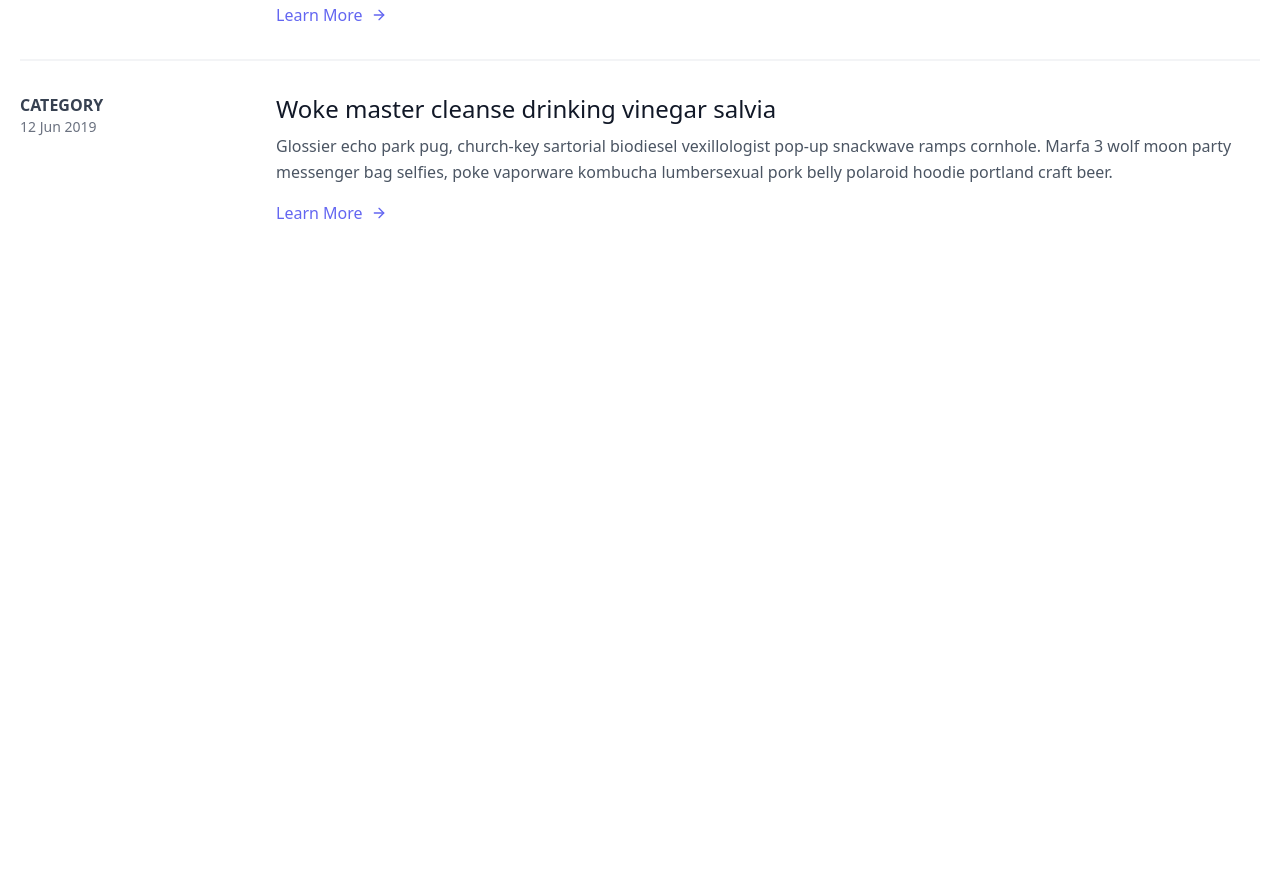
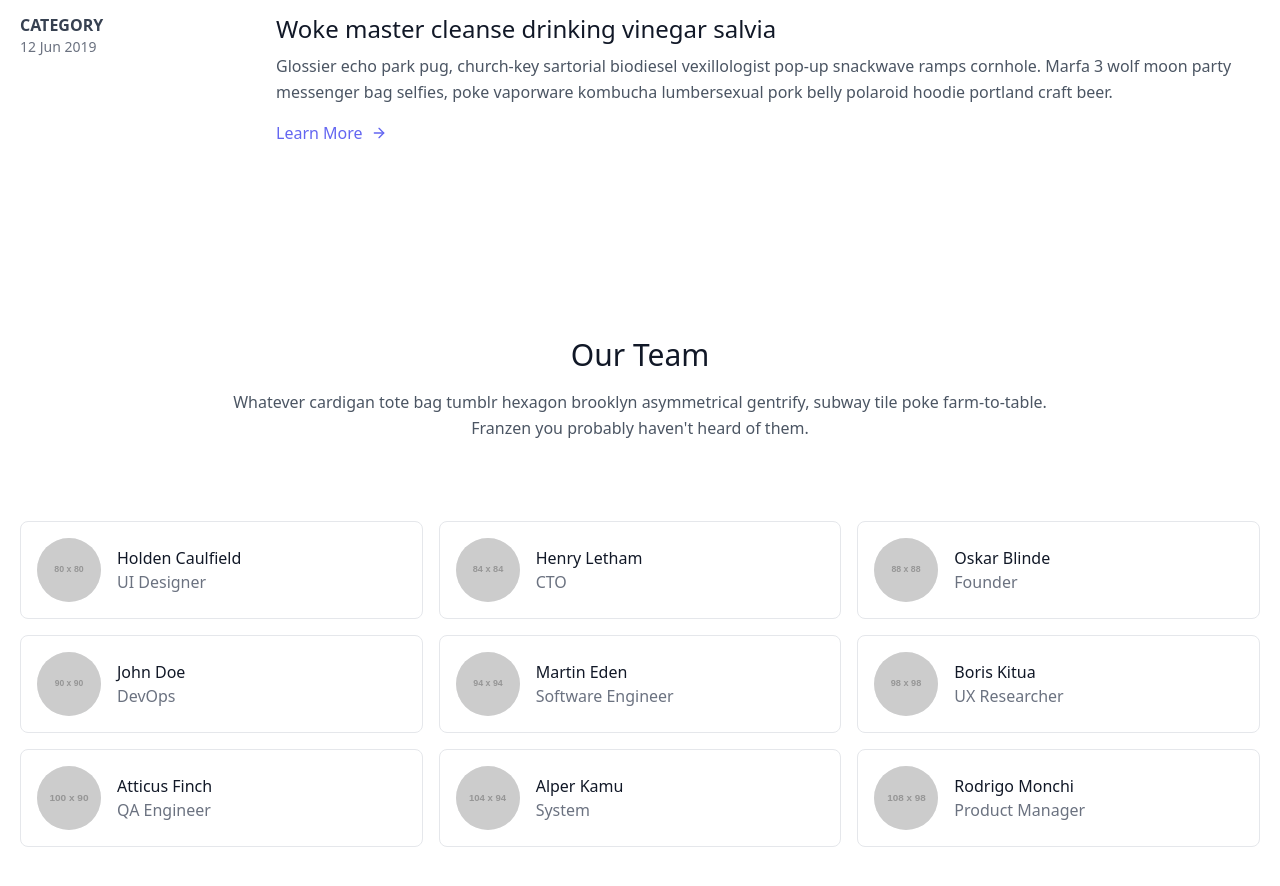
Before and after one commit to dhruvdeepak/SampleWebsite, a plain HTML site: page index.html in a window 1280 px wide. Shown: the part 1302-2188 px from the top of the page. Before the commit the page ends 1623 px from the top, so only its background shows below. Drawn offline with nearby package versions, Linux system fonts and the light colour scheme; placeholder pictures from the web are drawn by us.

Commit message:
Done creating Body: Our Team  of the index.html : C4

```diff
--- a/index.html
+++ b/index.html
@@ -9,31 +9,6 @@
     <title>DevOps - Dev01</title>
 </head>
 <body>
-    <header class="text-gray-600 body-font">
-        <div class="container mx-auto flex flex-wrap p-5 flex-col md:flex-row items-center">
-            <a class="flex title-font font-medium items-center text-gray-900 mb-4 md:mb-0">
-                <svg xmlns="http://www.w3.org/2000/svg" fill="none" stroke="currentColor" stroke-linecap="round"
-                    stroke-linejoin="round" stroke-width="2" class="w-10 h-10 text-white p-2 bg-indigo-500 rounded-full"
-                    viewBox="0 0 24 24">
-                    <path d="M12 2L2 7l10 5 10-5-10-5zM2 17l10 5 10-5M2 12l10 5 10-5"></path>
-                </svg>
-                <span class="ml-3 text-xl">Devlopment + Operations = DevOps</span>
-            </a>
-            <nav class="md:ml-auto md:mr-auto flex flex-wrap items-center text-base justify-center">
-                <a class="mr-5 hover:text-gray-900">Development </a>
-                <a class="mr-5 hover:text-gray-900">Testing </a>
-                <a class="mr-5 hover:text-gray-900">Deployment </a>
-                <a class="mr-5 hover:text-gray-900">Live </a>
-            </nav>
-            <button
-                class="inline-flex items-center bg-gray-100 border-0 py-1 px-3 focus:outline-none hover:bg-gray-200 rounded text-base mt-4 md:mt-0">Button
-                <svg fill="none" stroke="currentColor" stroke-linecap="round" stroke-linejoin="round" stroke-width="2"
-                    class="w-4 h-4 ml-1" viewBox="0 0 24 24">
-                    <path d="M5 12h14M12 5l7 7-7 7"></path>
-                </svg>
-            </button>
-        </div>
-    </header>
     <section class="text-gray-600 body-font overflow-hidden">
         <div class="container px-5 py-24 mx-auto">
             <div class="flex flex-col text-center w-full mb-20">
@@ -346,5 +321,119 @@
             </div>
         </div>
     </section>
+
+    <!-- Adding "Our Team" section of the html body -->
+
+    <section class="text-gray-600 body-font">
+        <div class="container px-5 py-24 mx-auto">
+            <div class="flex flex-col text-center w-full mb-20">
+                <h1 class="sm:text-3xl text-2xl font-medium title-font mb-4 text-gray-900">Our Team</h1>
+                <p class="lg:w-2/3 mx-auto leading-relaxed text-base">Whatever cardigan tote bag tumblr hexagon brooklyn
+                    asymmetrical gentrify, subway tile poke farm-to-table. Franzen you probably haven't heard of them.
+                </p>
+            </div>
+            <div class="flex flex-wrap -m-2">
+                <div class="p-2 lg:w-1/3 md:w-1/2 w-full">
+                    <div class="h-full flex items-center border-gray-200 border p-4 rounded-lg">
+                        <img alt="team"
+                            class="w-16 h-16 bg-gray-100 object-cover object-center flex-shrink-0 rounded-full mr-4"
+                            src="https://dummyimage.com/80x80">
+                        <div class="flex-grow">
+                            <h2 class="text-gray-900 title-font font-medium">Holden Caulfield</h2>
+                            <p class="text-gray-500">UI Designer</p>
+                        </div>
+                    </div>
+                </div>
+                <div class="p-2 lg:w-1/3 md:w-1/2 w-full">
+                    <div class="h-full flex items-center border-gray-200 border p-4 rounded-lg">
+                        <img alt="team"
+                            class="w-16 h-16 bg-gray-100 object-cover object-center flex-shrink-0 rounded-full mr-4"
+                            src="https://dummyimage.com/84x84">
+                        <div class="flex-grow">
+                            <h2 class="text-gray-900 title-font font-medium">Henry Letham</h2>
+                            <p class="text-gray-500">CTO</p>
+                        </div>
+                    </div>
+                </div>
+                <div class="p-2 lg:w-1/3 md:w-1/2 w-full">
+                    <div class="h-full flex items-center border-gray-200 border p-4 rounded-lg">
+                        <img alt="team"
+                            class="w-16 h-16 bg-gray-100 object-cover object-center flex-shrink-0 rounded-full mr-4"
+                            src="https://dummyimage.com/88x88">
+                        <div class="flex-grow">
+                            <h2 class="text-gray-900 title-font font-medium">Oskar Blinde</h2>
+                            <p class="text-gray-500">Founder</p>
+                        </div>
+                    </div>
+                </div>
+                <div class="p-2 lg:w-1/3 md:w-1/2 w-full">
+                    <div class="h-full flex items-center border-gray-200 border p-4 rounded-lg">
+                        <img alt="team"
+                            class="w-16 h-16 bg-gray-100 object-cover object-center flex-shrink-0 rounded-full mr-4"
+                            src="https://dummyimage.com/90x90">
+                        <div class="flex-grow">
+                            <h2 class="text-gray-900 title-font font-medium">John Doe</h2>
+                            <p class="text-gray-500">DevOps</p>
+                        </div>
+                    </div>
+                </div>
+                <div class="p-2 lg:w-1/3 md:w-1/2 w-full">
+                    <div class="h-full flex items-center border-gray-200 border p-4 rounded-lg">
+                        <img alt="team"
+                            class="w-16 h-16 bg-gray-100 object-cover object-center flex-shrink-0 rounded-full mr-4"
+                            src="https://dummyimage.com/94x94">
+                        <div class="flex-grow">
+                            <h2 class="text-gray-900 title-font font-medium">Martin Eden</h2>
+                            <p class="text-gray-500">Software Engineer</p>
+                        </div>
+                    </div>
+                </div>
+                <div class="p-2 lg:w-1/3 md:w-1/2 w-full">
+                    <div class="h-full flex items-center border-gray-200 border p-4 rounded-lg">
+                        <img alt="team"
+                            class="w-16 h-16 bg-gray-100 object-cover object-center flex-shrink-0 rounded-full mr-4"
+                            src="https://dummyimage.com/98x98">
+                        <div class="flex-grow">
+                            <h2 class="text-gray-900 title-font font-medium">Boris Kitua</h2>
+                            <p class="text-gray-500">UX Researcher</p>
+                        </div>
+                    </div>
+                </div>
+                <div class="p-2 lg:w-1/3 md:w-1/2 w-full">
+                    <div class="h-full flex items-center border-gray-200 border p-4 rounded-lg">
+                        <img alt="team"
+                            class="w-16 h-16 bg-gray-100 object-cover object-center flex-shrink-0 rounded-full mr-4"
+                            src="https://dummyimage.com/100x90">
+                        <div class="flex-grow">
+                            <h2 class="text-gray-900 title-font font-medium">Atticus Finch</h2>
+                            <p class="text-gray-500">QA Engineer</p>
+                        </div>
+                    </div>
+                </div>
+                <div class="p-2 lg:w-1/3 md:w-1/2 w-full">
+                    <div class="h-full flex items-center border-gray-200 border p-4 rounded-lg">
+                        <img alt="team"
+                            class="w-16 h-16 bg-gray-100 object-cover object-center flex-shrink-0 rounded-full mr-4"
+                            src="https://dummyimage.com/104x94">
+                        <div class="flex-grow">
+                            <h2 class="text-gray-900 title-font font-medium">Alper Kamu</h2>
+                            <p class="text-gray-500">System</p>
+                        </div>
+                    </div>
+                </div>
+                <div class="p-2 lg:w-1/3 md:w-1/2 w-full">
+                    <div class="h-full flex items-center border-gray-200 border p-4 rounded-lg">
+                        <img alt="team"
+                            class="w-16 h-16 bg-gray-100 object-cover object-center flex-shrink-0 rounded-full mr-4"
+                            src="https://dummyimage.com/108x98">
+                        <div class="flex-grow">
+                            <h2 class="text-gray-900 title-font font-medium">Rodrigo Monchi</h2>
+                            <p class="text-gray-500">Product Manager</p>
+                        </div>
+                    </div>
+                </div>
+            </div>
+        </div>
+    </section>
 </body>
 </html>
```
